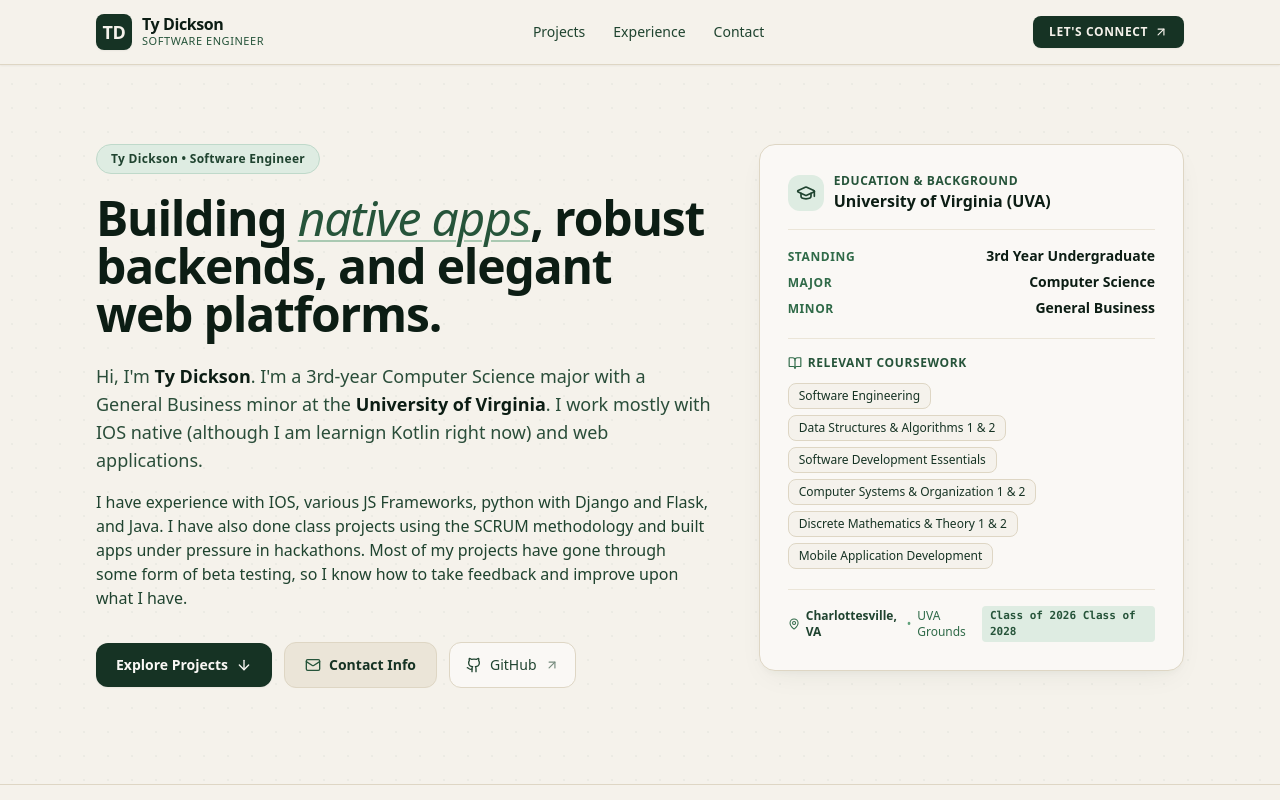
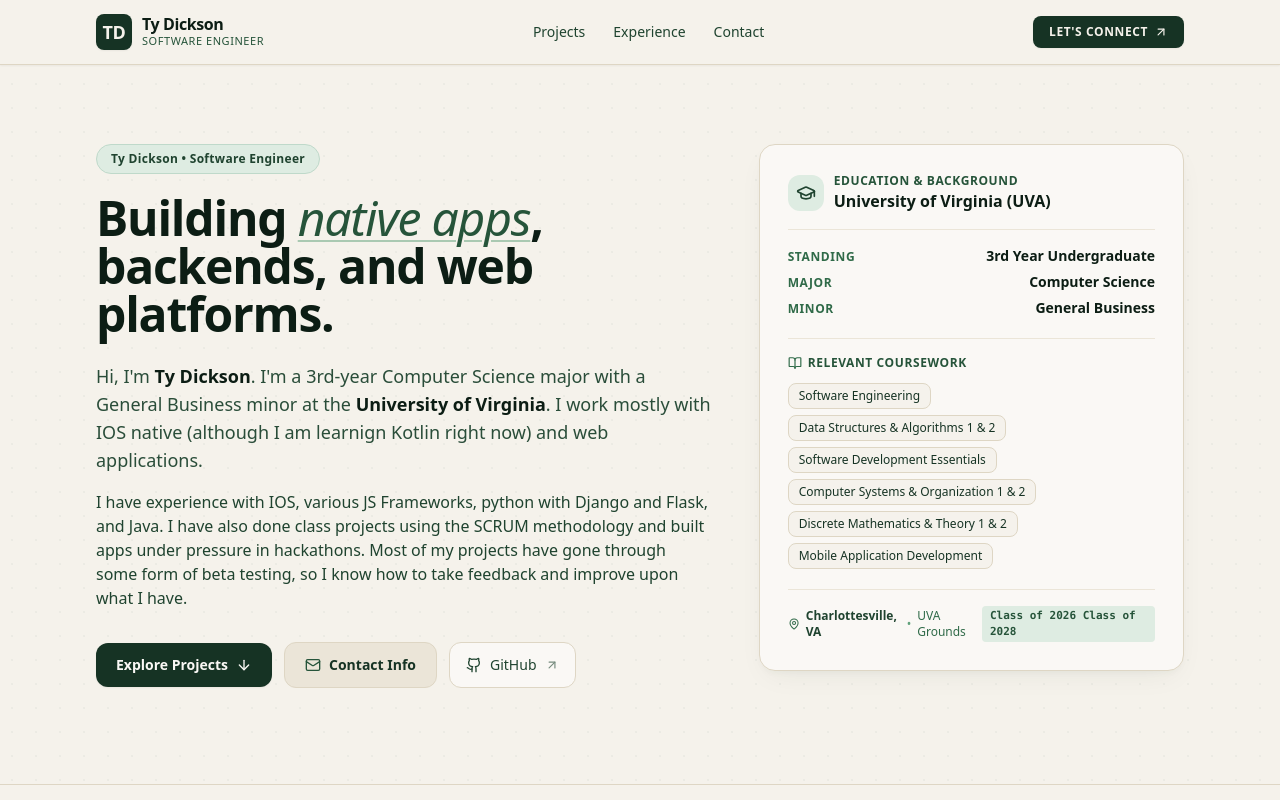
Before and after one commit to tydickson5/portfolio, a Next.js app: page / in a window 1280 px wide. Shown: the top 800 px of the page. Built offline with nearby package versions, Linux system fonts and the light colour scheme.

Commit message:
Fix header

```diff
--- a/components/Hero.tsx
+++ b/components/Hero.tsx
@@ -30,7 +30,7 @@ export default function Hero() {
               <span className="italic font-normal text-forest-700 underline decoration-forest-400/50 decoration-2 underline-offset-4">
                 native apps
               </span>
-              , robust backends, and elegant web platforms.
+              ,  backends, and web platforms.
             </h1>
 
             {/* About Me Story & Narrative */}
```
